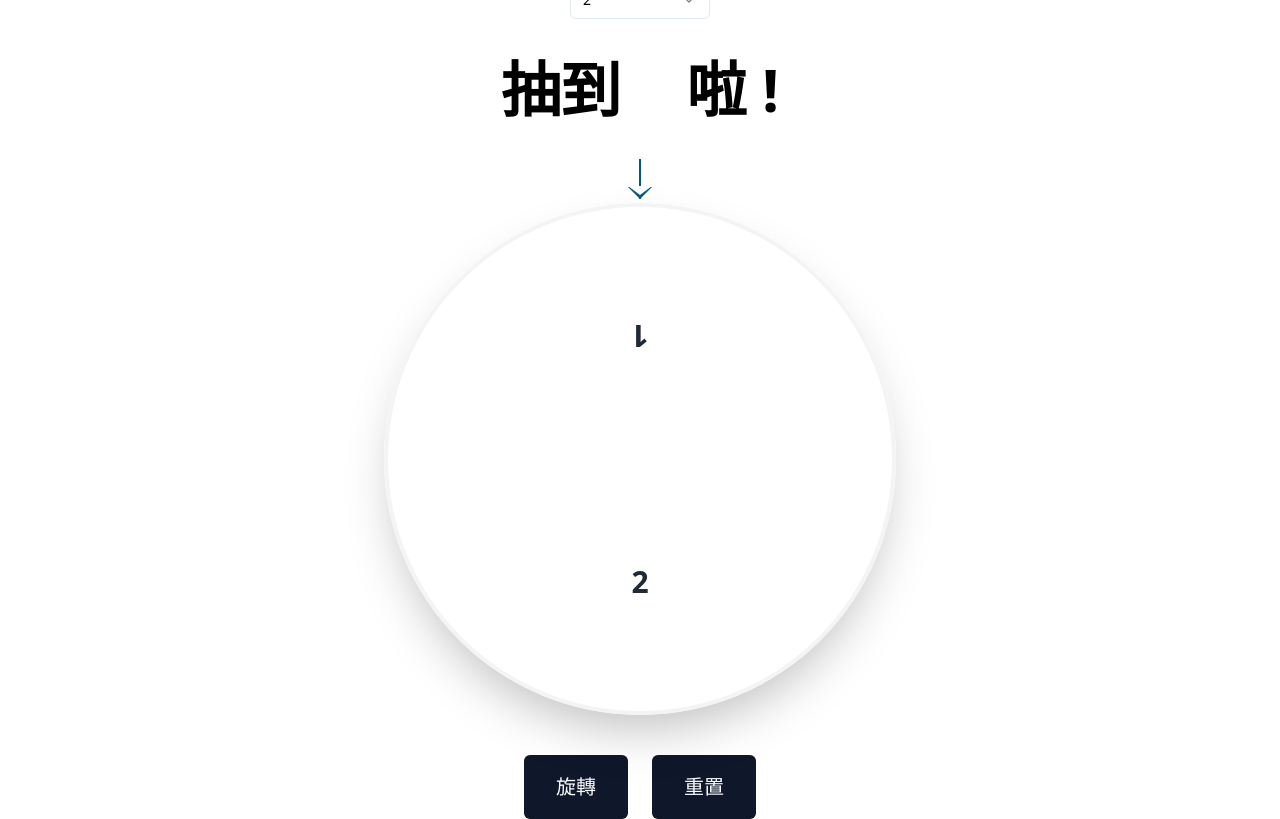
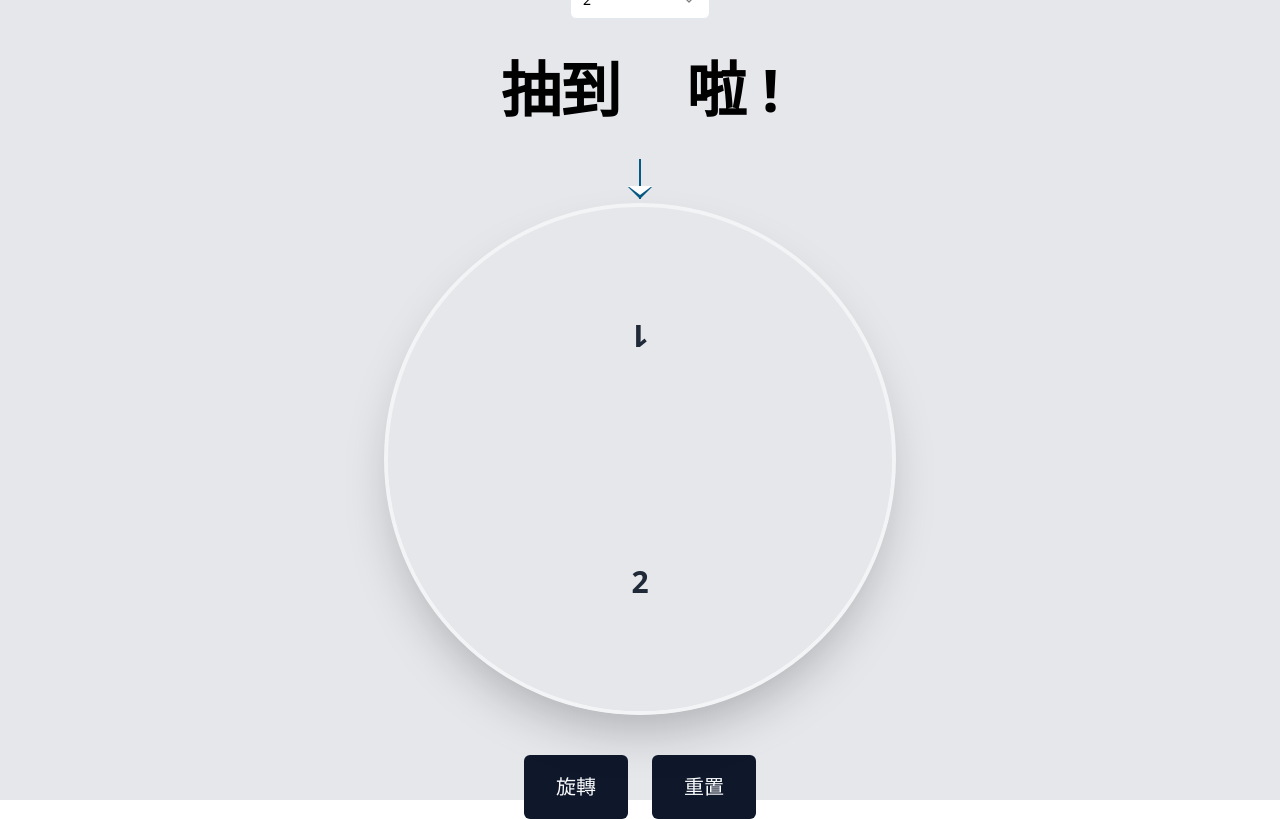
Before and after one commit to NhOuOiB/WhatToEat, a React (Vite) app: page / in a window 1280 px wide. Built offline with nearby package versions, Linux system fonts and the light colour scheme.

Commit message:
feat: Update background color of the App component

```diff
--- a/src/App.tsx
+++ b/src/App.tsx
@@ -26,7 +26,7 @@ const App: FC = () => {
   };
 
   return (
-    <div className="h-screen flex flex-col justify-center items-center gap-10">
+    <div className="h-screen flex flex-col justify-center items-center gap-10 bg-gray-200">
       <Select onValueChange={(value) => setSegments(value)} defaultValue={segments}>
         <SelectTrigger className="w-[140px]">
           <SelectValue placeholder="選擇項目數量" />
```
